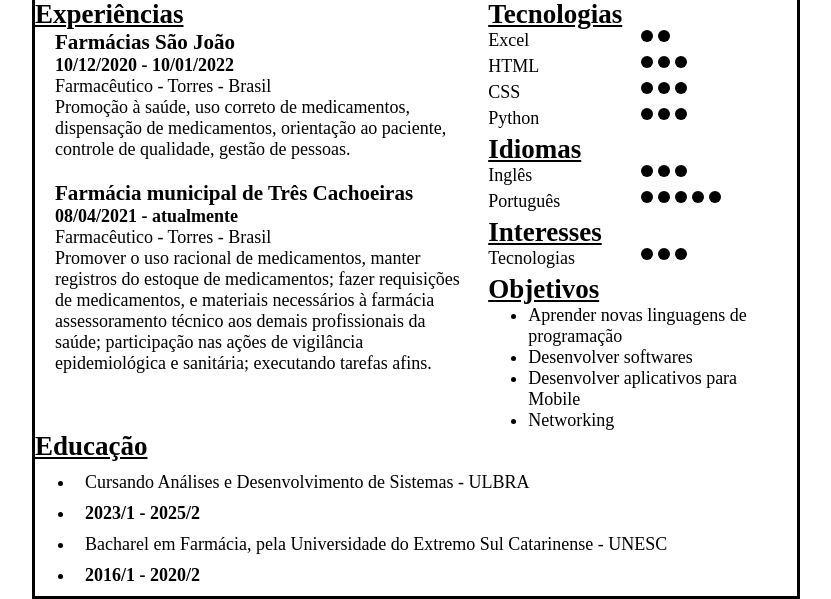
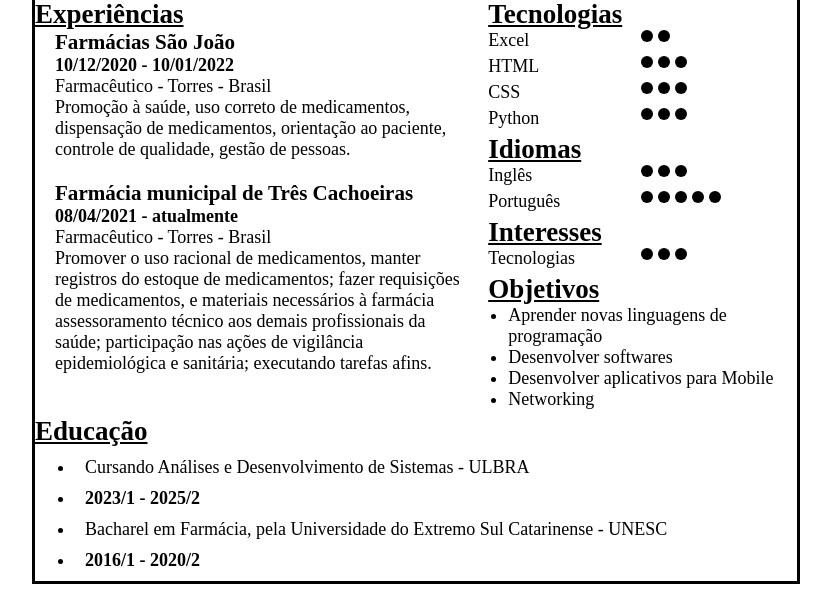
Before and after one commit to leonardohendler/ADS-Ulbra, a PHP site: page /aula4.html in a window 1280 px wide. Shown: the part 357-956 px from the top of the page, without its empty margins (224-1055 px from the left). Run offline with PHP 8.4, Linux system fonts and the light colour scheme.

Commit message:
Update style.css

```diff
--- a/Matérias/Introdução Web/AULA 4/style.css
+++ b/Matérias/Introdução Web/AULA 4/style.css
@@ -137,3 +137,7 @@ padrão do css, sempre usar para fazer o site.
     padding-right: 10px;
     padding-bottom: 10px;
 }
+
+.tech ul {
+    padding-left: 20px;
+}
```
